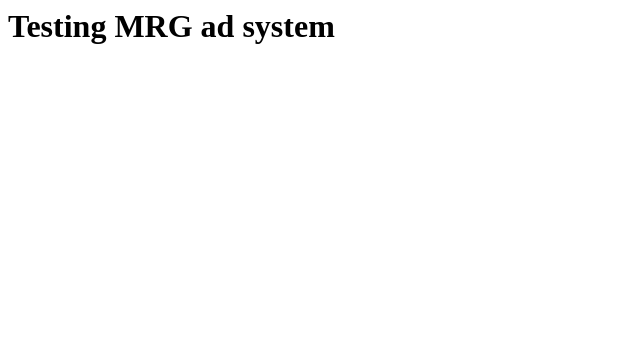
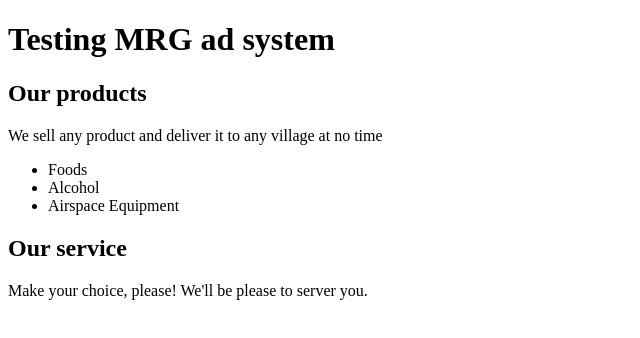
Before and after one commit to mrgdoc/mrgdoc.github.io, a plain HTML site: page index.html in a window 1280 px wide. Shown: the whole page, without its empty margins (0-640 px from the left). Drawn offline with Linux system fonts and the light colour scheme.

Commit message:
Improving the content.

```diff
--- a/index.html
+++ b/index.html
@@ -1,3 +1,19 @@
+<!DOCTYPE html>
 
-
-<h1>Testing MRG ad system</h1>
+<html>
+  <head>
+      <title> MRG documentation ad testing</title>
+  </head>
+  <body>
+    <h1>Testing MRG ad system</h1>
+    <h2>Our products</h2>
+    <p>We sell any product and deliver it to any village at no time</p>
+  <ul>
+    <li>Foods</li>
+    <li>Alcohol</li>
+    <li>Airspace Equipment</li>
+  </ul>
+    <h2> Our service</h2>
+  Make your choice, please! We'll be please to server you.
+  </body>
+</html>
```
